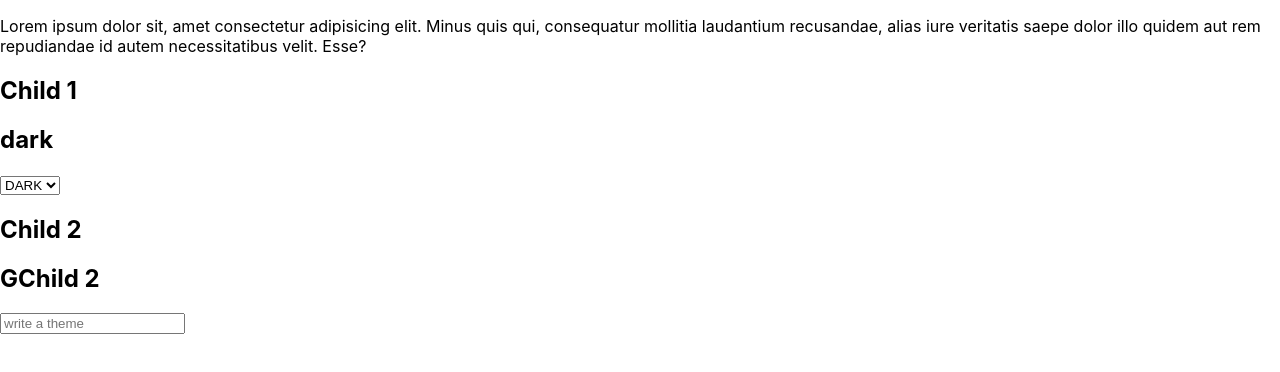
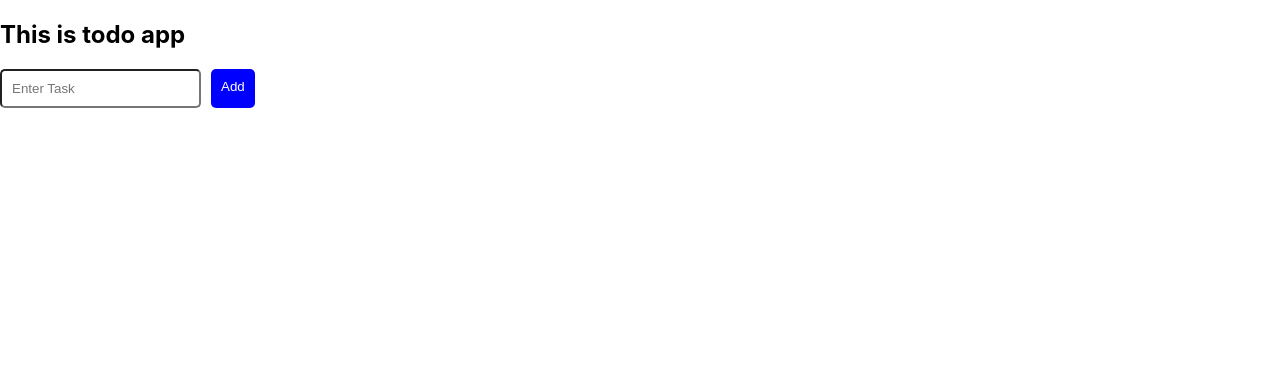
Before and after one commit to vishallovecode/november-react-context, a React (Create React App) app: page / in a window 1280 px wide. Shown: the top 372 px of the page. Built offline with nearby package versions, Linux system fonts and the light colour scheme.

Commit message:
context setup

```diff
--- a/src/App.js
+++ b/src/App.js
@@ -2,6 +2,7 @@ import logo from './logo.svg';
 import './App.css';
 import { createContext, useState } from 'react';
 import Parent from './Parent';
+import TodoApp from './todo-app';
 
 export const ThemeContext =  createContext();
 
@@ -10,22 +11,16 @@ export const ThemeContext =  createContext();
 function App() {
   const [theme , setTheme] = useState('dark');
 
-const toggleTheme = (value)=> {
-  setTheme(value ==='dark' ? 'white': 'dark')
-}
 
 // const state  = {
 //   theme,
 //   toggleTheme
 // }
 
-const state  = {
-  theme:theme,
-  toggleTheme:toggleTheme
-}
+
   return (
-    <ThemeContext.Provider  value ={state}   >
-    <Parent />
+    <ThemeContext.Provider     >
+      <TodoApp/>
     </ThemeContext.Provider>
   );
 }
@@ -38,3 +33,19 @@ export default App;
 // context
 
 //createContext useContext which is useFul for creating a context or redeem it
+
+
+
+// store = > it just like a  state variable which is initialized at Provider
+// Action Triggered
+// Reducer
+// Client
+
+
+
+
+// Input Box
+// List Container
+// List
+// Submit
+// List = > Delete , Mark As Completed
--- /dev/null
+++ b/src/todo-app/component/button/button.css
@@ -0,0 +1,9 @@
+.button {
+    display: flex;
+    padding: 10px;
+    background-color: blue;
+    color: white;
+    font-weight: 500;
+    border: none;
+    border-radius: 5px;
+}
--- /dev/null
+++ b/src/todo-app/component/button/button.jsx
@@ -0,0 +1,11 @@
+import "./button.css";
+const Button = (props) => {
+  const { children, buttonText } = props;
+  return (
+    <button className="button" {...props}>
+      {buttonText || children}
+    </button>
+  );
+};
+
+export default Button;
--- /dev/null
+++ b/src/todo-app/component/input/input.css
@@ -0,0 +1,5 @@
+.input {
+    display: flex;
+    padding: 10px;
+    border-radius: 5px;
+}
--- /dev/null
+++ b/src/todo-app/component/input/input.jsx
@@ -0,0 +1,10 @@
+import './input.css'
+
+const Input  =(props)=> {
+    return  (
+        <input className="input" {...props}/>
+    )
+}
+
+
+export default Input;
--- /dev/null
+++ b/src/todo-app/index.jsx
@@ -0,0 +1,16 @@
+import Button from "./component/button/button";
+import Input from "./component/input/input";
+
+const TodoApp = () => {
+  return (
+    <div>
+      <h2>This is todo app</h2>
+      <div style={{ display: "flex", gap: "10px" }}>
+        <Input placeholder="Enter Task" value={""} />
+        <Button buttonText="Add" />
+      </div>
+    </div>
+  );
+};
+
+export default TodoApp;
```
Also changed, not shown: src/todo-app/context/ContextProvide.jsx (added, +16 -0 lines).
